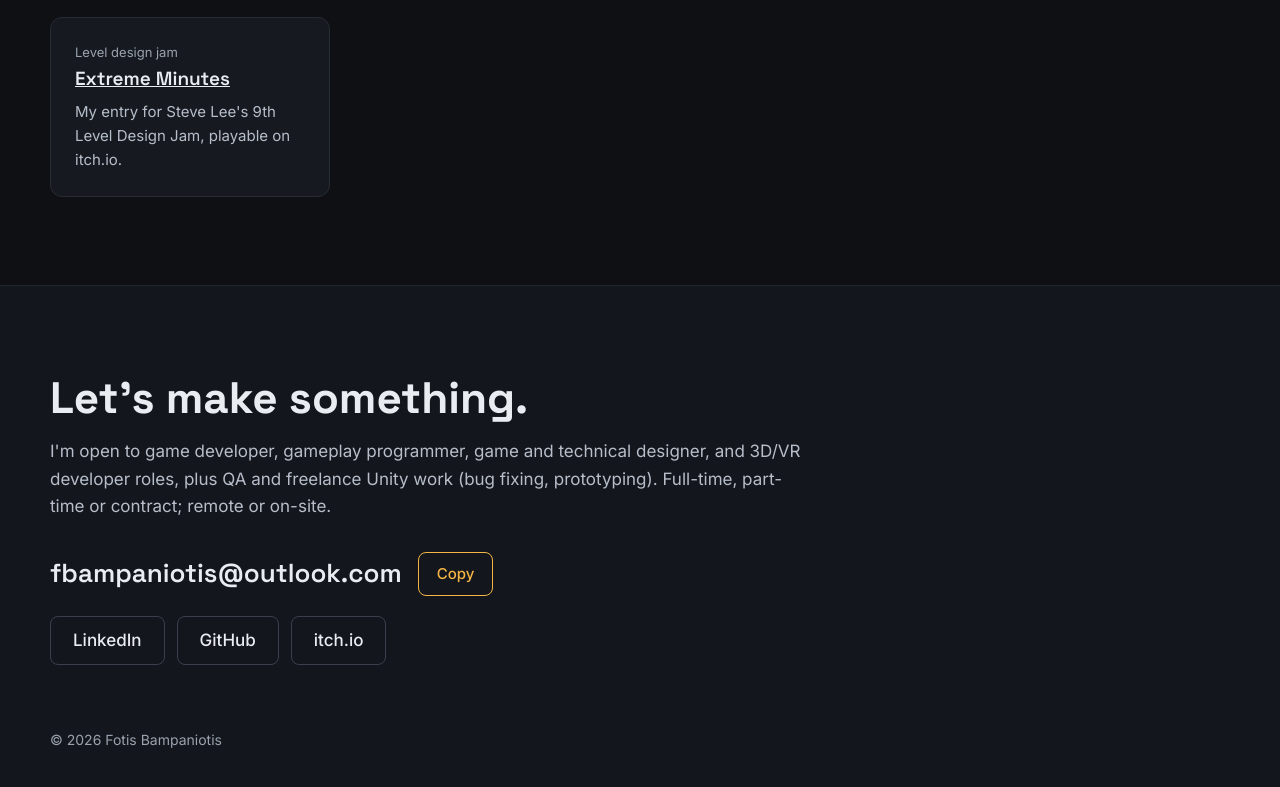
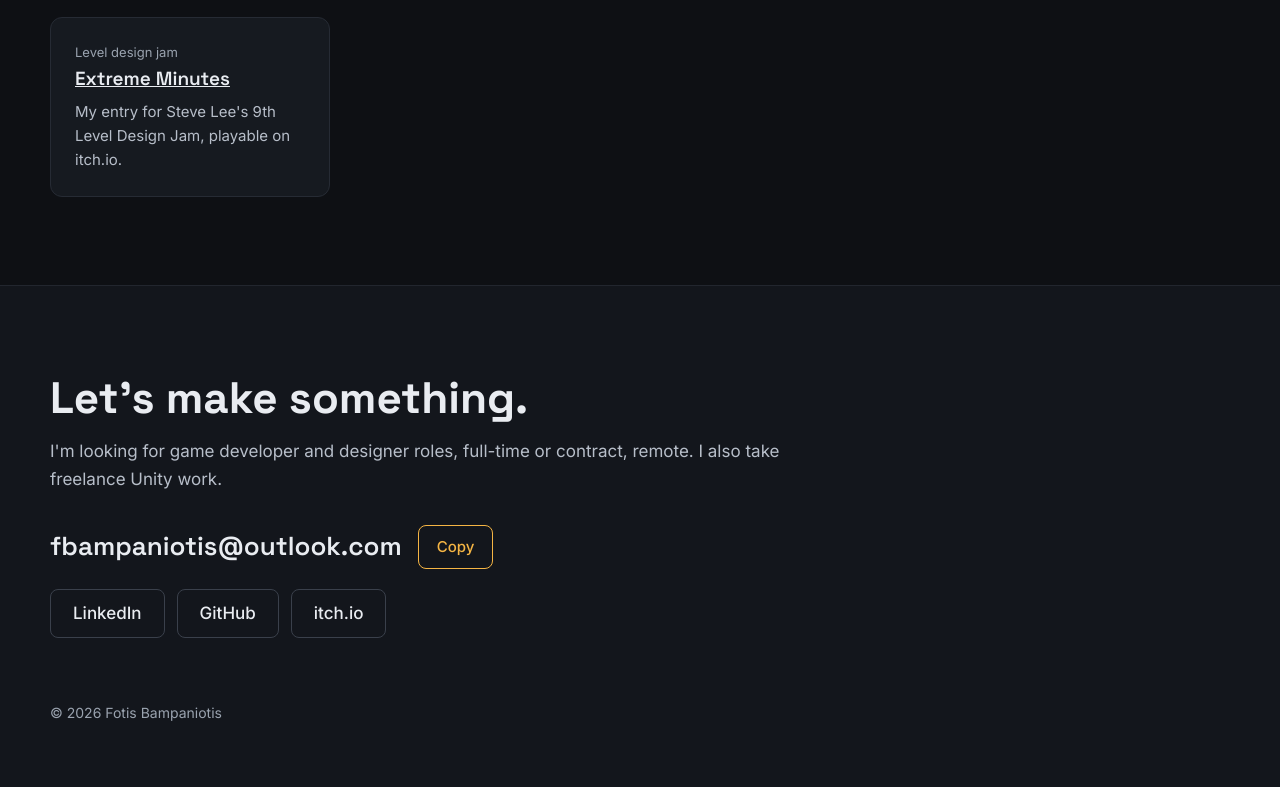
Before and after one commit to FotisBaba/FotisBaba.github.io, a plain HTML site: page index.html in a window 1280 px wide. Shown: the part 6249-7036 px from the top of the page. Drawn offline with Linux system fonts and the light colour scheme.

Commit message:
Shorten what I'm looking for in the contact section

```diff
--- a/index.html
+++ b/index.html
@@ -406,7 +406,7 @@ footer{margin-top:64px;font-size:14px;color:var(--faint)}
 <section id="contact" class="alt">
   <div class="wrap pad" style="padding-bottom:64px">
     <h2>Let's make something.</h2>
-    <p class="lead">I'm open to game developer, gameplay programmer, game and technical designer, and 3D/VR developer roles, plus QA and freelance Unity work (bug fixing, prototyping). Full-time, part-time or contract; remote or on-site.</p>
+    <p class="lead">I'm looking for game developer and designer roles, full-time or contract, remote. I also take freelance Unity work.</p>
     <p class="email"><span class="addr">fbampaniotis@outlook.com</span> <button type="button" class="copy" data-copy="fbampaniotis@outlook.com">Copy</button></p>
     <div class="btns">
       <a class="btn" href="https://www.linkedin.com/in/fotios-bampaniotis/">LinkedIn</a>
```
